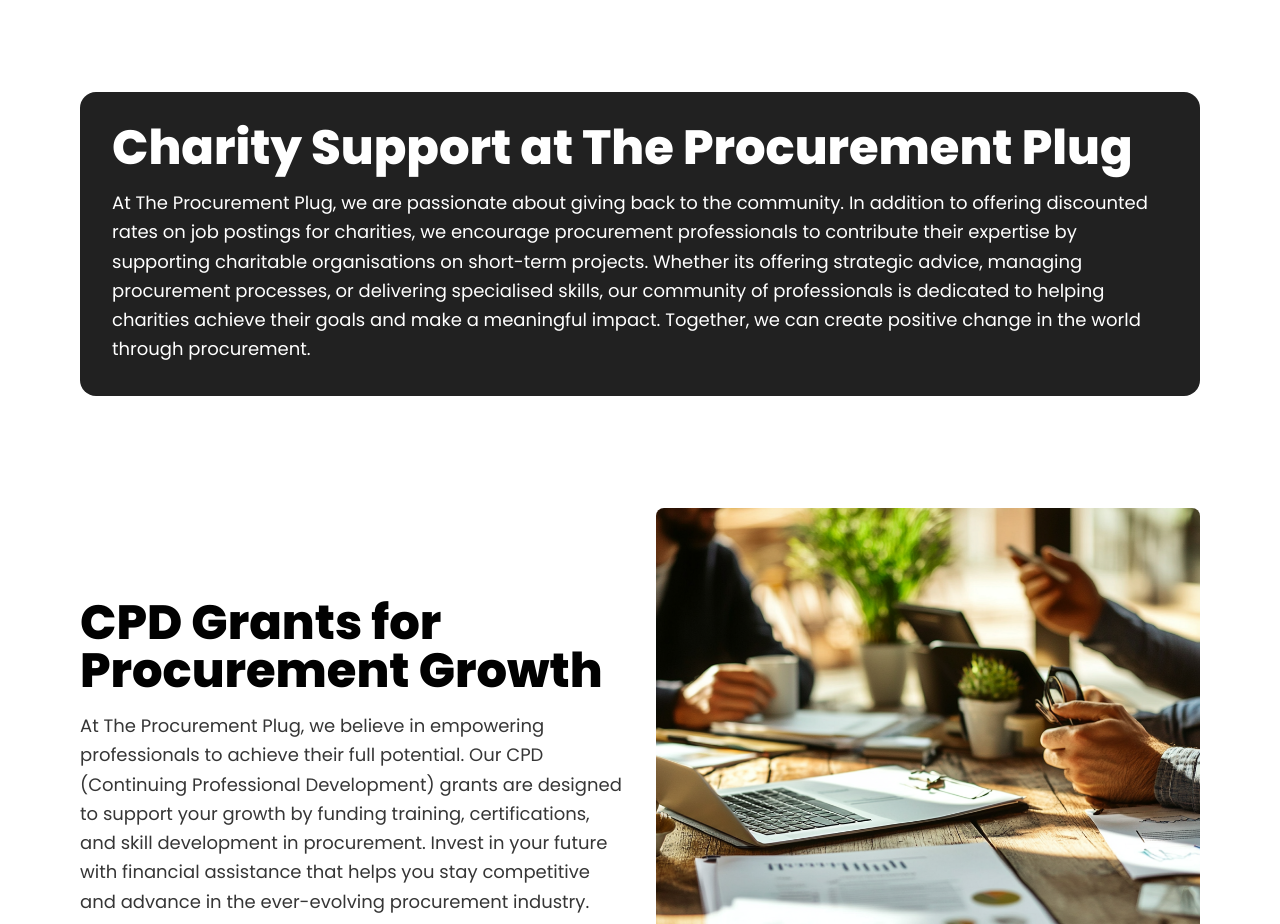
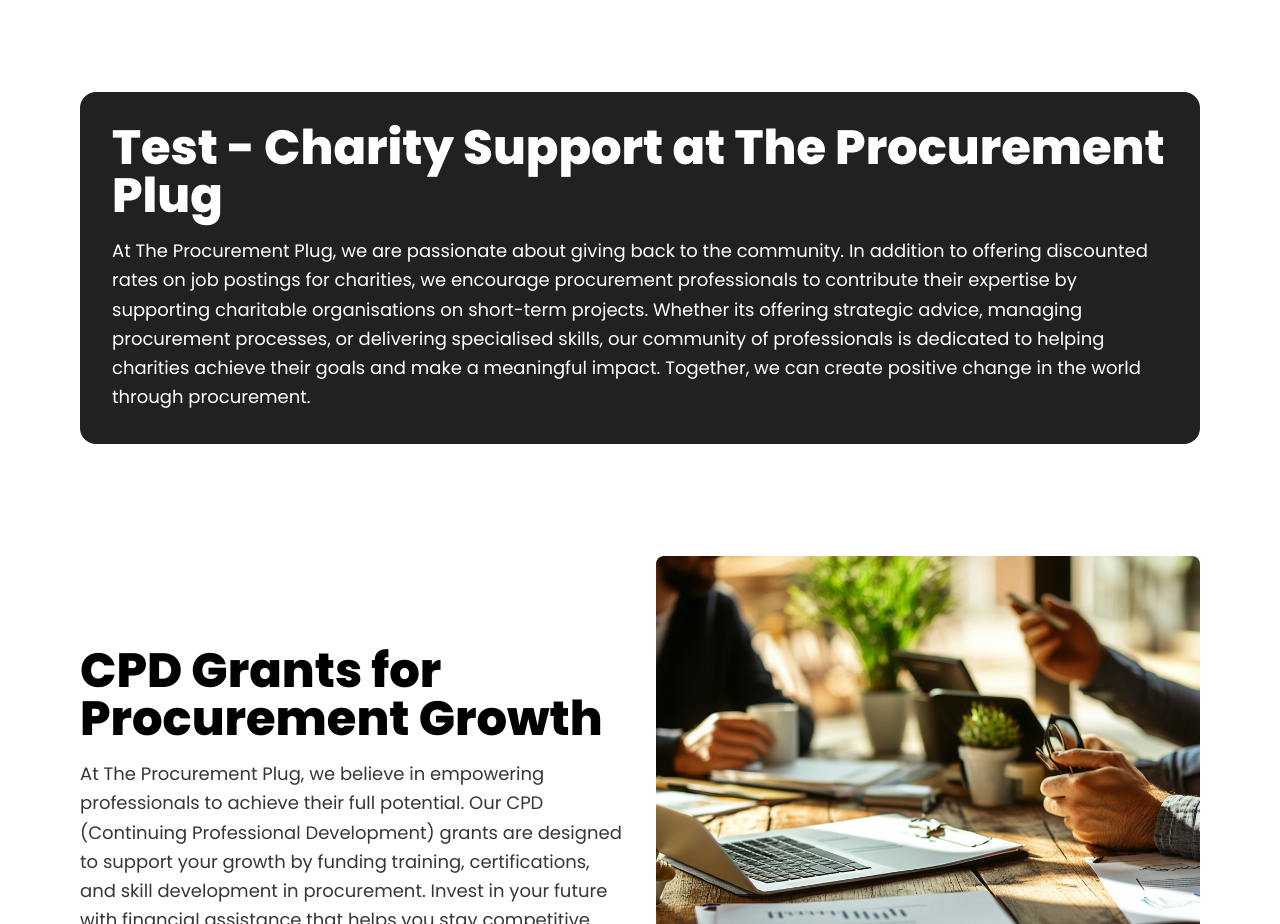
Before and after one commit to NexaForgeTechnologies/theprocurementplug, a Next.js app: page / in a window 1280 px wide. Shown: the part 4100-5024 px from the top of the page. Built offline with nearby package versions, Linux system fonts and the light colour scheme.

Commit message:
testing deployment confirguration

```diff
--- a/src/app/page.js
+++ b/src/app/page.js
@@ -38,7 +38,7 @@
       <InfoTileCTR />
       <CoFeatureCTR />
       <div className="bg-[#212121] p-6 md:p-8 rounded-2xl">
-        <h3 className="font-extrabold text-3xl md:text-5xl mb-4 text-[#ffffff]">Charity Support at The Procurement Plug</h3>
+        <h3 className="font-extrabold text-3xl md:text-5xl mb-4 text-[#ffffff]">Test - Charity Support at The Procurement Plug</h3>
         <p className="text-sm md:text-lg leading-normal md:leading-relaxed text-[#ffffff]">At The Procurement Plug, we are passionate about giving back to the community. In addition to offering discounted rates on job postings for charities, we encourage procurement professionals to contribute their expertise by supporting charitable organisations on short-term projects. Whether its offering strategic advice, managing procurement processes, or delivering specialised skills, our community of professionals is dedicated to helping charities achieve their goals and make a meaningful impact. Together, we can create positive change in the world through procurement.</p>
       </div>
       <ImgTxtCTR />
```
